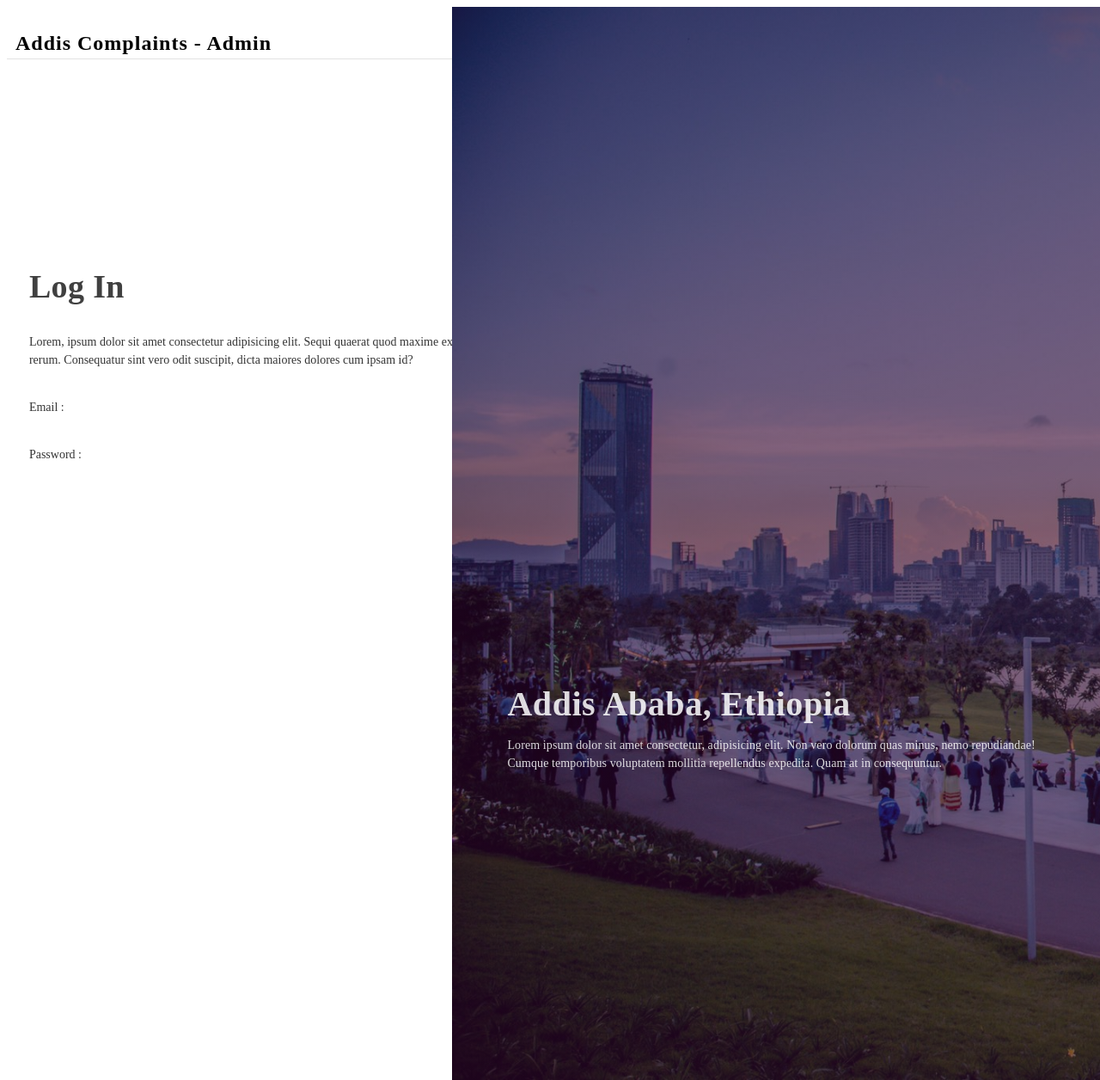
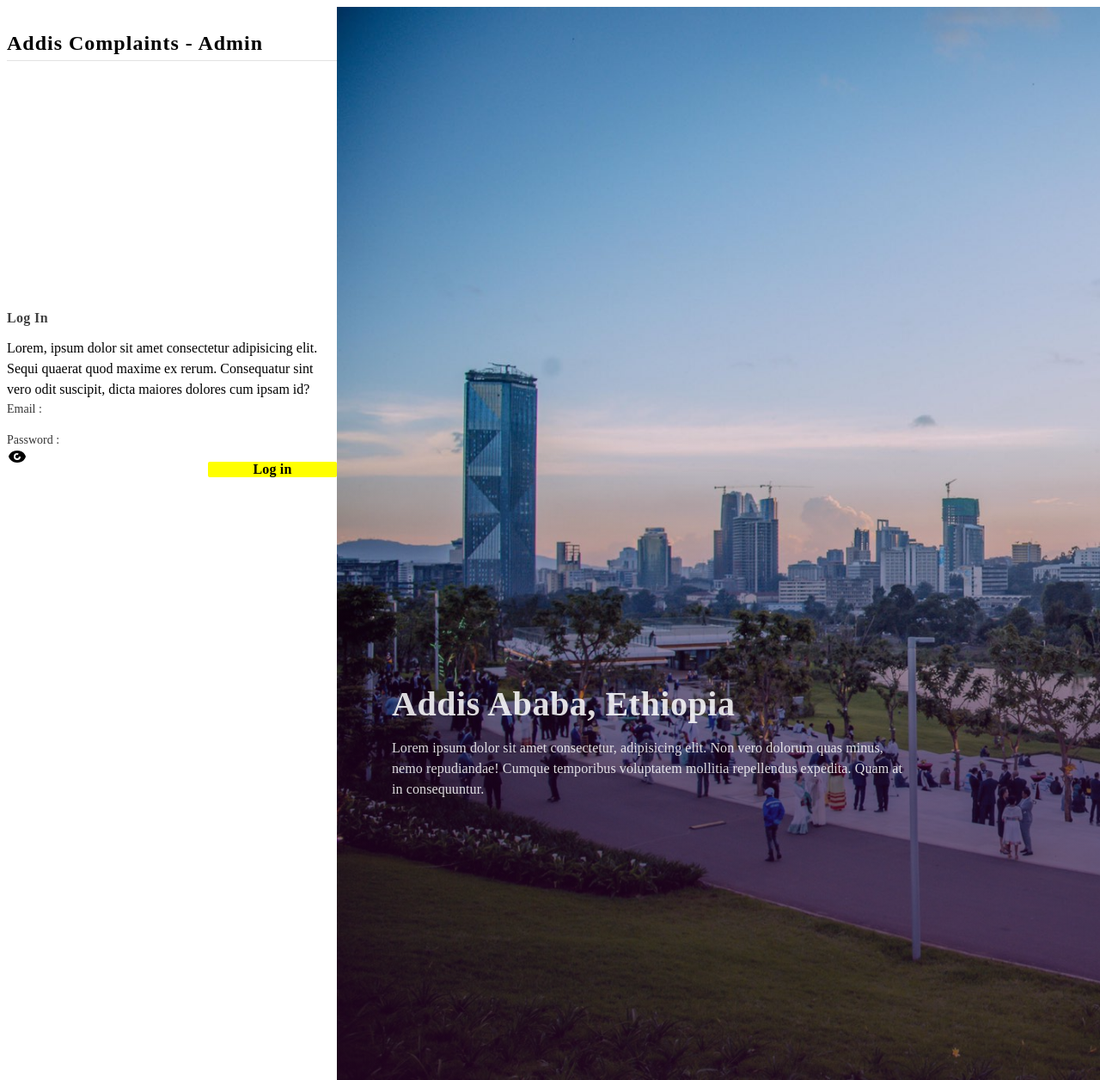
Before and after one commit to Infotekkers/Addis-Complaints, a PHP site: page /admin.php in a window 1280 px wide. Shown: the whole page at 86% size. Run offline with PHP 8.4, Linux system fonts and the light colour scheme; some libraries are stand-ins or nearby versions.

Commit message:
Update admin login

```diff
--- a/auth/admin/admin.php
+++ b/auth/admin/admin.php
@@ -160,9 +160,15 @@ if ($_POST) {
                 </div>
 
                 <!-- Password -->
-                <div class="input_container">
+                <div class="input_container password_input">
                     <label for="password">Password : </label>
                     <input type="password" name="password" required>
+
+                    <svg id="Icon_view_solid" xmlns="http://www.w3.org/2000/svg" width="24" height="24" viewBox="0 0 24 24">
+                        <g id="Icon_view_solid-2" data-name="Icon_view_solid" transform="translate(2 5)">
+                            <path id="Shape" d="M10,14a11.408,11.408,0,0,1-4.3-.793A9.772,9.772,0,0,1,2.7,11.3,9.574,9.574,0,0,1,0,7C.576,4.579,3.408,0,10,0s9.424,4.579,10,7a8.833,8.833,0,0,1-2.708,4.448A9.526,9.526,0,0,1,14.3,13.262,12.058,12.058,0,0,1,10,14ZM10,3a4,4,0,1,0,4,4c0-.08,0-.166-.009-.263a2,2,0,0,1-2.011-.016A2.053,2.053,0,0,1,12,7a2,2,0,1,1-.98-1.722A2.051,2.051,0,0,1,11,5a1.987,1.987,0,0,1,.779-1.584A3.958,3.958,0,0,0,10,3Z" />
+                        </g>
+                    </svg>
                 </div>
 
                 <!-- Captcha -->
@@ -195,5 +201,15 @@ if ($_POST) {
 
 <!-- Google Captcha v2 -->
 <script src="https://www.google.com/recaptcha/api.js" async defer></script>
+<script>
+    const password_input = document.querySelector("input[name='password']");
+    const showOrHide = document.querySelector("#Icon_view_solid");
+
+    showOrHide.addEventListener("click", handleClick);
+
+    function handleClick() {
+        password_input.type = password_input.type === "password" ? "text" : "password";
+    }
+</script>
 
 </html>
--- a/auth/admin/style.css
+++ b/auth/admin/style.css
@@ -11,15 +11,15 @@
   height: 100vh;
 }
 .login_page_left_container {
-  width: 45%;
+  width: 30%;
   background-color: var(--primary-white);
   display: flex;
   flex-direction: column;
   justify-content: space-between;
 }
 .login_page_right_container {
-  width: 55%;
-  background: linear-gradient(to bottom, #2b022d87, #3506348b),
+  flex-grow: 1;
+  background: linear-gradient(to bottom, transparent 40%, #2b022d87, #3506348b),
     url("../../assets/img/addis-ababa-2.jpg");
   display: flex;
   flex-direction: column;
@@ -37,7 +37,7 @@
   background-color: var(--secondary-white);
   display: flex;
   align-items: center;
-  padding: 0 10px;
+  padding: 0 var(--spacing-medium);
   border-bottom: 1px solid rgba(0, 0, 0, 0.114);
   font-family: var(--tertiary-font);
   font-size: 24px;
@@ -49,74 +49,72 @@
 .login_page_form_container {
   height: calc(100% - 40px);
   width: 100%;
-  padding: 12px 20% 12px 5%;
+  padding: var(--spacing-small) var(--spacing-medium);
   display: flex;
   flex-direction: column;
   justify-content: center;
 }
 .login_page_form_container > h1 {
-  margin-bottom: 18px;
   font-weight: bold;
   font-family: var(--primary-font);
   color: rgba(0, 0, 0, 0.75);
-  font-size: 38px;
+  font-size: var(--text-xl);
   letter-spacing: 0.35px;
   text-transform: capitalize;
 }
 
 .login_page_form_container > p {
-  font-size: 14px;
+  font-size: var(--text-small);
   line-height: 1.5;
-  margin-bottom: 16px;
+  margin-top: var(--spacing-xsmall);
+  margin-bottom: var(--spacing-medium);
   font-family: var(--secondary-font);
-  color: rgba(0, 0, 0, 0.8);
+  color: var(--gray-700);
   font-weight: 400;
 }
 .login_page_form_container .input_container {
   display: flex;
-  justify-content: space-between;
-  align-items: center;
-  margin-top: 18px;
+  flex-direction: column;
+  margin-bottom: var(--spacing-base);
 }
 .input_container > input[type="text"],
 .input_container > input[type="password"] {
-  background-color: transparent;
-  border: 1.58px solid var(--primary-purple);
-  width: 50%;
-  height: 25px;
   outline: none;
-  padding: 1px 5px;
-  border-radius: 5px;
-  -webkit-border-radius: 5px;
-  -moz-border-radius: 5px;
-  -ms-border-radius: 5px;
-  -o-border-radius: 5px;
+  width: 100%;
+  padding: var(--spacing-small);
+  border-radius: 2px;
+  border: none;
+  background: var(--gray-200);
 }
 
 label {
   line-height: 1.5;
-  margin-bottom: 16px;
   font-size: 14px;
   font-family: var(--secondary-font);
   color: rgba(0, 0, 0, 0.8);
 }
 
 .login_page_button {
-  margin-top: 36px;
-  margin-left: calc(100% - 150px);
-  width: 150px;
-  height: 30px;
+  margin-top: var(--spacing-base);
+  min-width: 150px;
+  padding: var(--spacing-small) 0;
   border: none;
-  background-color: var(--primary-purple);
-  color: rgba(255, 255, 255, 0.9);
+  background: #ffff00;
+  cursor: pointer;
+  color: var(--gray-700);
   font-family: var(--primary-font);
+  font-size: var(--text-base);
   letter-spacing: 0.15px;
-  font-weight: 500;
-  border-radius: 5px;
-  -webkit-border-radius: 5px;
-  -moz-border-radius: 5px;
-  -ms-border-radius: 5px;
-  -o-border-radius: 5px;
+  font-weight: 900;
+  border-radius: 2px;
+  margin-left: auto;
+  display: block;
+
+  transition: border-radius 300ms;
+}
+
+.login_page_button:hover {
+  border-radius: 50px;
 }
 
 .login_page_redirect {
@@ -124,7 +122,7 @@ label {
   text-align: center;
   font-size: 14px;
   font-family: var(--secondary-font);
-  color: rgba(0, 0, 0, 0.8);
+  color: var(--gray-700);
 }
 .login_page_redirect > a {
   text-decoration: none;
@@ -150,10 +148,11 @@ label {
 }
 
 .login_page_right_text > p {
-  font-size: 14px;
+  font-size: var(--text-base);
   font-family: var(--secondary-font);
   line-height: 1.5;
   letter-spacing: 0.1px;
+  width: 75ch;
 }
 
 /* Notification */
@@ -165,3 +164,15 @@ label {
   right: 0;
   top: 40px;
 }
+
+.password_input {
+  position: relative;
+}
+
+.password_input svg {
+  position: absolute;
+  top: 50%;
+  right: var(--spacing-small);
+  background: transparent;
+  cursor: pointer;
+}
```
